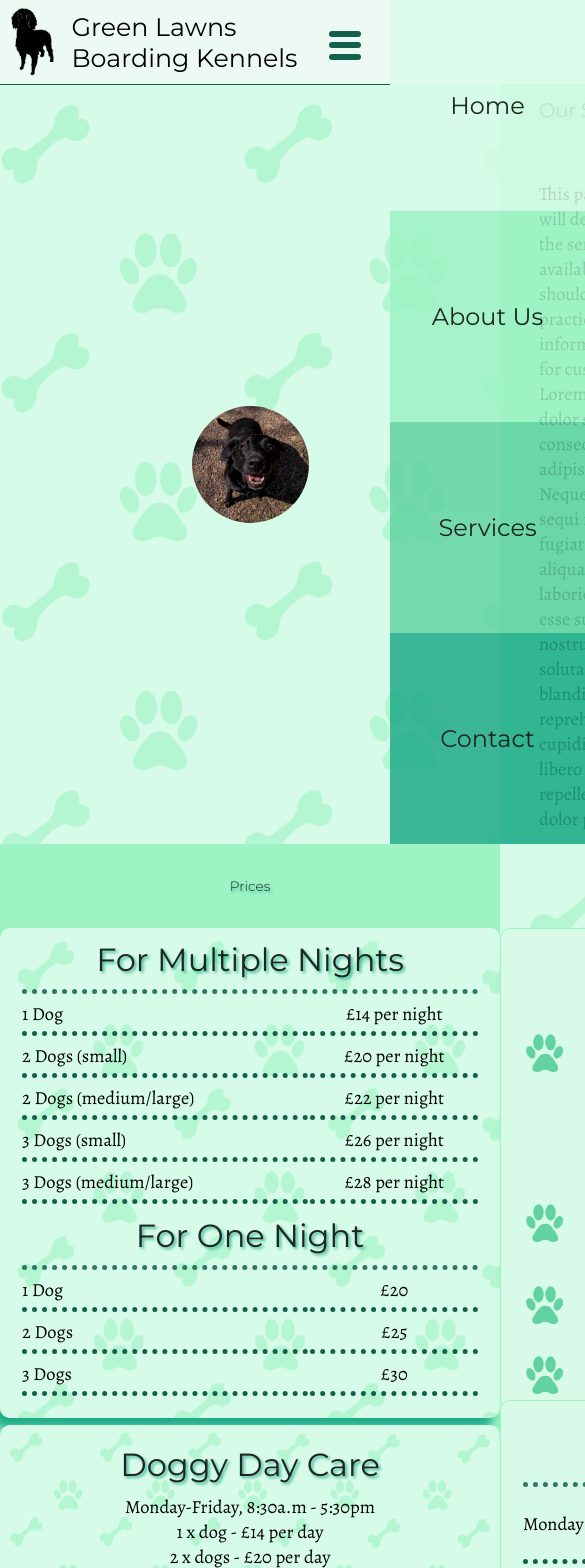
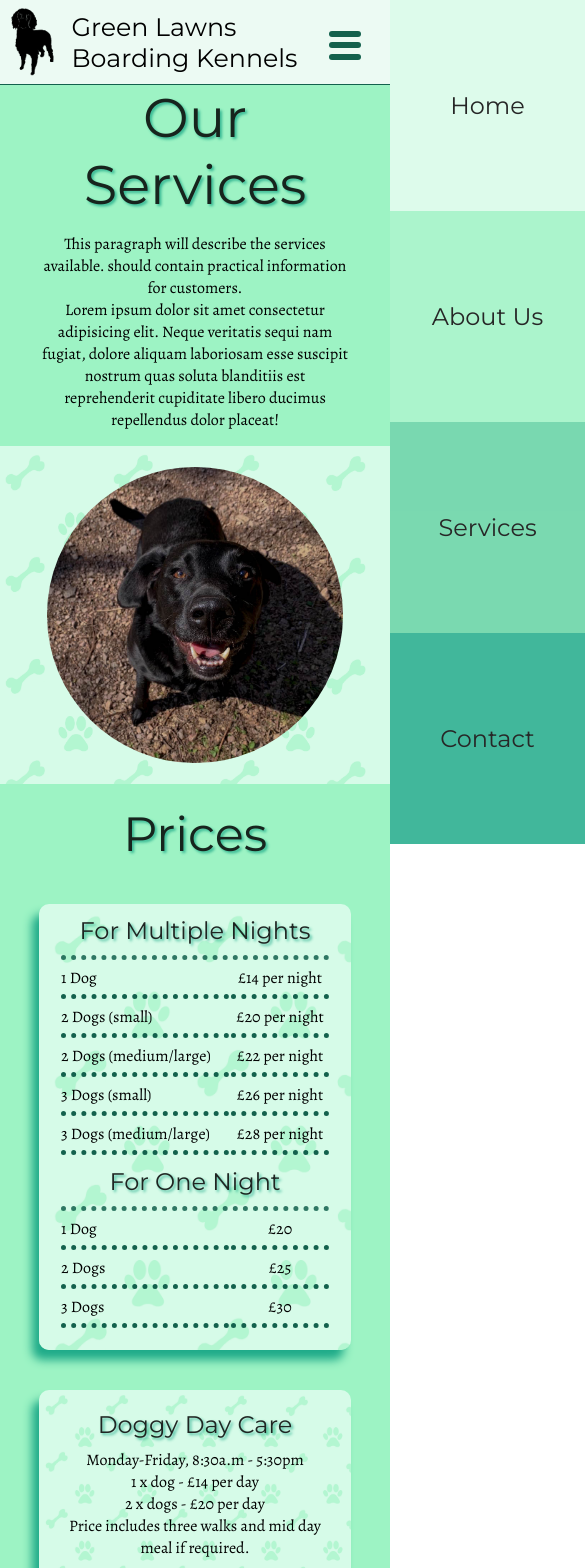
Before and after one commit to Velocima/green-lawns, a React (Create React App) app: page /services in a window 390 px wide. Shown: the top 1568 px of the page, 585 px wide, since content can reach past the window. Built offline with nearby package versions, Linux system fonts and the light colour scheme.

Commit message:
services page made responsive for smaller devices

```diff
--- a/src/css/services.css
+++ b/src/css/services.css
@@ -65,7 +65,7 @@
 .services {
   display: grid;
   grid-template-columns: 1fr 1fr;
-  grid-template-rows: 90vh 100vh;
+  grid-template-rows: minmax(90vh, auto) minmax(100vh, auto);
   margin-top: 10vh; }
   .services h1,
   .services h2,
@@ -84,7 +84,7 @@
   .services .our-services {
     grid-area: 1 / 1 / 2 / 3;
     width: 100%;
-    height: 100%;
+    min-height: 100%;
     display: grid;
     grid-template-columns: 1fr 1fr;
     background-color: #d7fbe8; }
@@ -111,21 +111,22 @@
       width: 100%;
       background-color: #9df3c4; }
       .services .our-services .container .overflow-container {
-        margin-left: 5vw; }
+        margin-left: 5vw;
+        display: grid;
+        align-items: start; }
         .services .our-services .container .overflow-container h1 {
+          width: 90%;
           font-size: 5vw;
           margin-bottom: 7vh;
-          margin-left: 5vw;
           animation: fadeInFromAbove 1s 0.3s ease-out backwards; }
         .services .our-services .container .overflow-container p {
-          width: 30vw;
-          margin-left: 5vw;
+          width: 75%;
           animation: fadeInFromLeft 1s 0.7s ease-out backwards; }
   .services .prices {
     grid-area: 2 / 1 / 3 / 2;
     display: grid;
     place-items: center;
-    grid-template-rows: 10vh 50vh 40vh;
+    grid-template-rows: 10vh auto auto;
     width: 100%;
     height: 100%;
     background-color: #9df3c4; }
@@ -138,6 +139,7 @@
     .services .prices table {
       align-self: start;
       width: 500px;
+      margin: 20px 0;
       padding: 0 20px 20px;
       animation: fadeIn 1s ease-out backwards; }
       .services .prices table tr th {
@@ -154,6 +156,7 @@
     .services .prices p {
       box-sizing: border-box;
       width: 500px;
+      margin: 20px 0;
       padding: 20px 20px;
       text-align: center;
       animation: fadeIn 1s ease-out backwards; }
@@ -169,7 +172,7 @@
     place-items: center;
     width: 100%;
     height: 100%;
-    grid-template-rows: 10vh 50vh 40vh; }
+    grid-template-rows: 10vh auto auto; }
     .services .important-information h1 {
       font-size: 3.5vw;
       text-align: center;
@@ -180,7 +183,8 @@
       display: flex;
       flex-direction: column;
       justify-content: space-evenly;
-      width: 500px;
+      max-width: 500px;
+      margin: 20px 0;
       padding-right: 20px;
       background-color: #d7fbe8;
       border: 1px solid #9df3c4;
@@ -199,6 +203,7 @@
           padding-right: 20px; }
     .services .important-information table {
       width: 500px;
+      margin: 20px 0;
       padding: 20px;
       background-color: #d7fbe8;
       border: 1px solid #9df3c4;
@@ -213,3 +218,142 @@
         padding: 10px 0; }
       .services .important-information table tr td:nth-child(2) {
         text-align: center; }
+  @media screen and (max-width: 1350px) {
+    .services .our-services .container .overflow-container h1 {
+      margin-bottom: 20px;
+      font-size: 5rem; }
+    .services .our-services .container .overflow-container p {
+      font-size: 1.125rem; }
+    .services .our-services .image-container img {
+      height: 35vw;
+      width: 35vw; }
+    .services .prices {
+      grid-template-rows: 10vh auto auto; }
+      .services .prices h1 {
+        font-weight: 400; }
+      .services .prices table {
+        width: 75%;
+        margin: 20px 0; }
+        .services .prices table tr th {
+          font-size: 1.75rem; }
+      .services .prices p {
+        width: 75%;
+        margin: 20px 0; }
+        .services .prices p span {
+          font-size: 1.75rem; }
+    .services .important-information {
+      grid-template-rows: 10vh auto auto; }
+      .services .important-information h1 {
+        font-weight: 400; }
+      .services .important-information ul {
+        width: 75%;
+        margin: 20px 0; }
+        .services .important-information ul li {
+          margin-left: 15px; }
+          .services .important-information ul li img {
+            padding-right: 15px; }
+      .services .important-information table {
+        width: 75%;
+        margin: 20px 0; }
+        .services .important-information table tr th {
+          font-size: 1.75rem; } }
+  @media screen and (max-width: 1050px) {
+    .services .our-services .container .overflow-container h1 {
+      font-size: 3.4rem;
+      font-weight: 400;
+      width: 90%; }
+    .services .our-services .container .overflow-container p {
+      font-size: 1rem;
+      width: 85%; }
+    .services .our-services .image-container img {
+      height: 40vw;
+      width: 40vw; }
+    .services .prices {
+      grid-template-rows: 100px auto auto; }
+      .services .prices h1 {
+        font-size: 2.25rem;
+        font-weight: 400; }
+      .services .prices table {
+        width: 85%; }
+        .services .prices table tr td {
+          font-size: 1rem; }
+      .services .prices p {
+        width: 85%;
+        font-size: 1rem; }
+    .services .important-information {
+      grid-template-rows: 100px auto auto; }
+      .services .important-information h1 {
+        font-size: 2.25rem;
+        font-weight: 400; }
+      .services .important-information ul {
+        width: 85%; }
+        .services .important-information ul li {
+          margin-left: 10px; }
+          .services .important-information ul li P {
+            font-size: 1rem; }
+          .services .important-information ul li img {
+            padding-right: 10px;
+            width: 25px;
+            height: 25px; }
+      .services .important-information table {
+        width: 85%; }
+        .services .important-information table tr td {
+          font-size: 1rem; } }
+  @media screen and (max-width: 700px) {
+    .services {
+      grid-template-rows: repeat(3, minmax(50vh, auto));
+      grid-template-columns: 100%; }
+      .services .our-services {
+        grid-template-rows: minmax(30vh, auto) minmax(40vh, auto);
+        grid-template-columns: 100%; }
+        .services .our-services .container {
+          display: grid;
+          place-items: center; }
+          .services .our-services .container .overflow-container {
+            place-items: center;
+            width: 80%;
+            margin: 0; }
+            .services .our-services .container .overflow-container h1,
+            .services .our-services .container .overflow-container p {
+              width: auto;
+              text-align: center;
+              margin-bottom: 15px; }
+        .services .our-services .image-container {
+          grid-area: 2 / 1 / 3 / 3; }
+          .services .our-services .image-container img {
+            height: 35vh;
+            width: 35vh; }
+      .services .prices {
+        grid-area: 2 / 1 / 3 / 3; }
+        .services .prices h1 {
+          font-size: 3rem; }
+        .services .prices table {
+          width: 80%; }
+          .services .prices table tr th {
+            font-size: 1.5rem; }
+        .services .prices p {
+          width: 80%;
+          margin-bottom: 40px; }
+          .services .prices p span {
+            font-size: 1.5rem; }
+      .services .important-information {
+        grid-area: 3 / 1 / 4 / 3; }
+        .services .important-information h1 {
+          font-size: 3rem; }
+        .services .important-information ul {
+          width: 80%; }
+        .services .important-information table {
+          width: 80%;
+          margin-bottom: 40px; }
+          .services .important-information table tr th {
+            font-size: 1.5rem; } }
+  @media screen and (min-width: 2500px) {
+    .services .our-services .container .overflow-container h1 {
+      font-size: 8rem; }
+    .services .our-services .container .overflow-container p {
+      font-size: 1.875rem; } }
+  @media screen and (min-width: 3700px) {
+    .services .our-services .container .overflow-container h1 {
+      font-size: 10rem; }
+    .services .our-services .container .overflow-container p {
+      font-size: 2.5rem; } }
--- a/src/scss/services.scss
+++ b/src/scss/services.scss
@@ -5,7 +5,7 @@
 .services {
 	display: grid;
 	grid-template-columns: 1fr 1fr;
-	grid-template-rows: 90vh 100vh;
+	grid-template-rows: minmax(90vh, auto) minmax(100vh, auto);
 	margin-top: 10vh;
 	h1,
 	h2,
@@ -23,7 +23,7 @@
 	.our-services {
 		grid-area: 1 / 1 / 2 / 3;
 		width: 100%;
-		height: 100%;
+		min-height: 100%;
 		display: grid;
 		grid-template-columns: 1fr 1fr;
 		background-color: $green1;
@@ -50,15 +50,16 @@
 			background-color: $green2;
 			.overflow-container {
 				margin-left: 5vw;
+				display: grid;
+				align-items: start;
 				h1 {
+					width: 90%;
 					font-size: 5vw;
 					margin-bottom: 7vh;
-					margin-left: 5vw;
 					animation: fadeInFromAbove 1s 0.3s ease-out backwards;
 				}
 				p {
-					width: 30vw;
-					margin-left: 5vw;
+					width: 75%;
 					animation: fadeInFromLeft 1s 0.7s ease-out backwards;
 				}
 			}
@@ -68,7 +69,7 @@
 		grid-area: 2 / 1 / 3 / 2;
 		display: grid;
 		place-items: center;
-		grid-template-rows: 10vh 50vh 40vh;
+		grid-template-rows: 10vh auto auto;
 		width: 100%;
 		height: 100%;
 		background-color: $green2;
@@ -85,6 +86,7 @@
 			@extend %left-card;
 			align-self: start;
 			width: 500px;
+			margin: 20px 0;
 			padding: 0 20px 20px;
 			animation: fadeIn 1s ease-out backwards;
 			tr {
@@ -110,6 +112,7 @@
 			@extend %left-card;
 			box-sizing: border-box;
 			width: 500px;
+			margin: 20px 0;
 			padding: 20px 20px;
 			text-align: center;
 			animation: fadeIn 1s ease-out backwards;
@@ -129,7 +132,7 @@
 		place-items: center;
 		width: 100%;
 		height: 100%;
-		grid-template-rows: 10vh 50vh 40vh;
+		grid-template-rows: 10vh auto auto;
 		h1 {
 			font-size: 3.5vw;
 			text-align: center;
@@ -142,7 +145,8 @@
 			display: flex;
 			flex-direction: column;
 			justify-content: space-evenly;
-			width: 500px;
+			max-width: 500px;
+			margin: 20px 0;
 			padding-right: 20px;
 			background-color: $green1;
 			border: 1px solid $green2;
@@ -166,6 +170,7 @@
 		table {
 			@extend %right-card;
 			width: 500px;
+			margin: 20px 0;
 			padding: 20px;
 			background-color: $green1;
 			border: 1px solid $green2;
@@ -188,13 +193,263 @@
 		}
 	}
 	@media screen and (max-width: 1350px) {
+		.our-services {
+			.container {
+				.overflow-container {
+					h1 {
+						margin-bottom: 20px;
+						font-size: 5rem;
+					}
+					p {
+						font-size: 1.125rem;
+					}
+				}
+			}
+			.image-container {
+				img {
+					height: 35vw;
+					width: 35vw;
+				}
+			}
+		}
+		.prices {
+			grid-template-rows: 10vh auto auto;
+			h1 {
+				font-weight: 400;
+			}
+			table {
+				width: 75%;
+				margin: 20px 0;
+				tr {
+					th {
+						font-size: 1.75rem;
+					}
+				}
+			}
+			p {
+				width: 75%;
+				margin: 20px 0;
+				span {
+					font-size: 1.75rem;
+				}
+			}
+		}
+		.important-information {
+			grid-template-rows: 10vh auto auto;
+			h1 {
+				font-weight: 400;
+			}
+			ul {
+				width: 75%;
+				margin: 20px 0;
+				li {
+					margin-left: 15px;
+					img {
+						padding-right: 15px;
+					}
+				}
+			}
+			table {
+				width: 75%;
+				margin: 20px 0;
+				tr {
+					th {
+						font-size: 1.75rem;
+					}
+				}
+			}
+		}
 	}
 	@media screen and (max-width: 1050px) {
+		.our-services {
+			.container {
+				.overflow-container {
+					h1 {
+						font-size: 3.4rem;
+						font-weight: 400;
+						width: 90%;
+					}
+					p {
+						font-size: 1rem;
+						width: 85%;
+					}
+				}
+			}
+			.image-container {
+				img {
+					height: 40vw;
+					width: 40vw;
+				}
+			}
+		}
+		.prices {
+			grid-template-rows: 100px auto auto;
+			h1 {
+				font-size: 2.25rem;
+				font-weight: 400;
+			}
+			table {
+				width: 85%;
+				tr {
+					td {
+						font-size: 1rem;
+					}
+				}
+			}
+			p {
+				width: 85%;
+				font-size: 1rem;
+			}
+		}
+		.important-information {
+			grid-template-rows: 100px auto auto;
+			h1 {
+				font-size: 2.25rem;
+				font-weight: 400;
+			}
+			ul {
+				width: 85%;
+				li {
+					margin-left: 10px;
+					P {
+						font-size: 1rem;
+					}
+					img {
+						padding-right: 10px;
+						width: 25px;
+						height: 25px;
+					}
+				}
+			}
+			table {
+				width: 85%;
+				tr {
+					td {
+						font-size: 1rem;
+					}
+				}
+			}
+		}
 	}
 	@media screen and (max-width: 700px) {
+		grid-template-rows: repeat(3, minmax(50vh, auto));
+		grid-template-columns: 100%;
+		.our-services {
+			grid-template-rows: minmax(30vh, auto) minmax(40vh, auto);
+			grid-template-columns: 100%;
+			.container {
+				display: grid;
+				place-items: center;
+				.overflow-container {
+					place-items: center;
+					width: 80%;
+					margin: 0;
+					h1,
+					p {
+						width: auto;
+						text-align: center;
+						margin-bottom: 15px;
+					}
+				}
+			}
+			.image-container {
+				grid-area: 2 / 1 / 3 / 3;
+				img {
+					height: 35vh;
+					width: 35vh;
+				}
+			}
+		}
+		.prices {
+			grid-area: 2 / 1 / 3 / 3;
+			h1 {
+				font-size: 3rem;
+			}
+			table {
+				width: 80%;
+				tr {
+					th {
+						font-size: 1.5rem;
+					}
+				}
+			}
+			p {
+				width: 80%;
+				margin-bottom: 40px;
+				span {
+					font-size: 1.5rem;
+				}
+			}
+		}
+		.important-information {
+			grid-area: 3 / 1 / 4 / 3;
+			h1 {
+				font-size: 3rem;
+			}
+			ul {
+				width: 80%;
+			}
+			table {
+				width: 80%;
+				margin-bottom: 40px;
+				tr {
+					th {
+						font-size: 1.5rem;
+					}
+				}
+			}
+		}
 	}
 	@media screen and (min-width: 2500px) {
+		.our-services {
+			.container {
+				.overflow-container {
+					h1 {
+						font-size: 8rem;
+					}
+					p {
+						font-size: 1.875rem;
+					}
+				}
+			}
+		}
+		.prices {
+			table {
+			}
+			p {
+			}
+		}
+		.important-information {
+			ul {
+			}
+			table {
+			}
+		}
 	}
 	@media screen and (min-width: 3700px) {
+		.our-services {
+			.container {
+				.overflow-container {
+					h1 {
+						font-size: 10rem;
+					}
+					p {
+						font-size: 2.5rem;
+					}
+				}
+			}
+		}
+		.prices {
+			table {
+			}
+			p {
+			}
+		}
+		.important-information {
+			ul {
+			}
+			table {
+			}
+		}
 	}
 }
```
